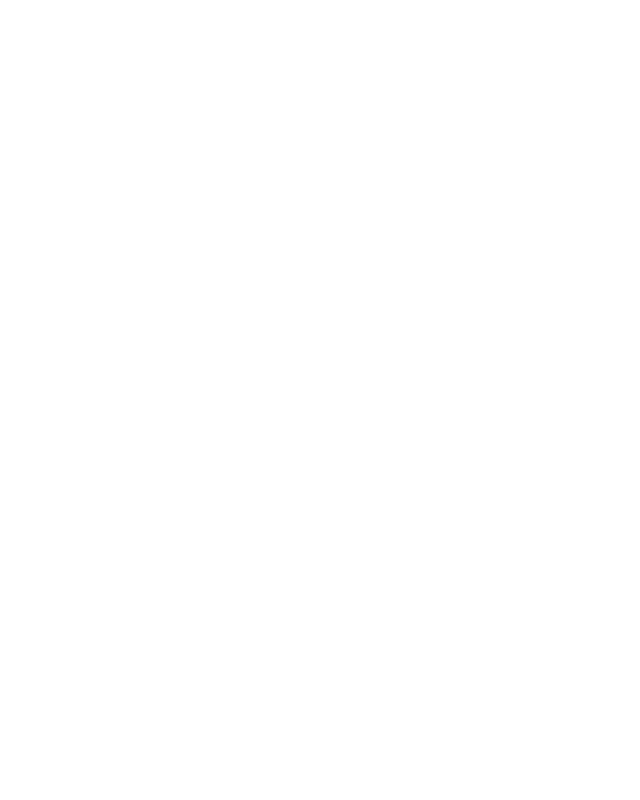
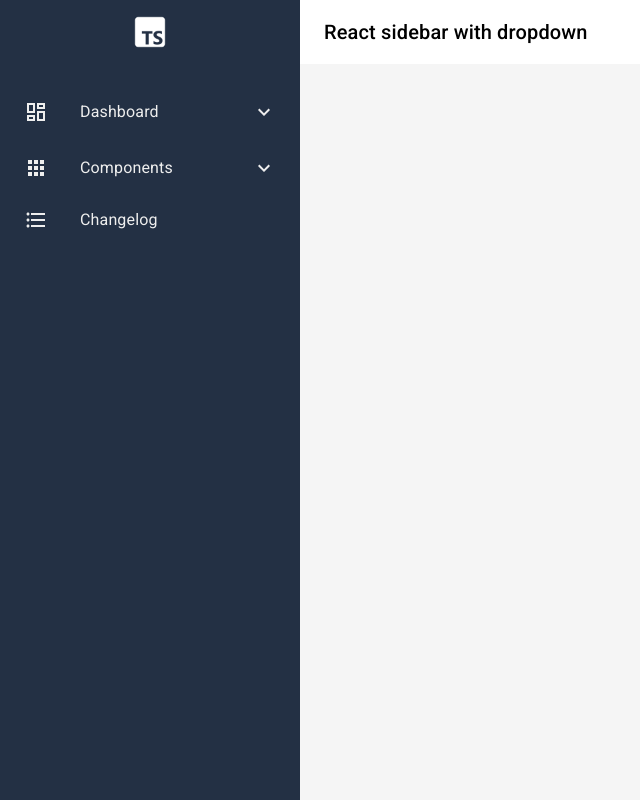
Before and after one commit to Pleasure3899/operator-helper, a React (Create React App) app: page /component in a window 1280 px wide. Before the commit this address had no page. Shown: the whole page, without its empty margins (0-640 px from the left). Built offline with nearby package versions, Linux system fonts and the light colour scheme.

Commit message:
Sidebar implemented

```diff
--- a/src/components/common/Sidebar.tsx
+++ b/src/components/common/Sidebar.tsx
@@ -1,8 +1,48 @@
-import React from 'react'
+import { Avatar, Drawer, List, Stack, Toolbar } from "@mui/material";
+import assets from "../../assets";
+import colorConfigs from "../../configs/colorConfigs";
+import sizeConfigs from "../../configs/sizeConfigs";
+import appRoutes from "../../routes/appRoutes";
+import SidebarItem from "./SidebarItem";
+import SidebarItemCollapse from "./SidebarItemCollapse";
 
 const Sidebar = () => {
     return (
-        <div>Sidebar</div>
+        <Drawer
+            variant="permanent"
+            sx={{
+                width: sizeConfigs.sidebar.width,
+                flexShrink: 0,
+                "& .MuiDrawer-paper": {
+                    width: sizeConfigs.sidebar.width,
+                    boxSizing: "border-box",
+                    borderRight: "0px",
+                    backgroundColor: colorConfigs.sidebar.bg,
+                    color: colorConfigs.sidebar.color
+                }
+            }}
+        >
+            <List disablePadding>
+                <Toolbar sx={{ marginBottom: "20px" }}>
+                    <Stack
+                        sx={{ width: "100%" }}
+                        direction="row"
+                        justifyContent="center"
+                    >
+                        <Avatar src={assets.images.logo} />
+                    </Stack>
+                </Toolbar>
+                {appRoutes.map((route, index) => (
+                    route.sidebarProps ? (
+                        route.child ? (
+                            <SidebarItemCollapse item={route} key={index} />
+                          ) : (
+                            <SidebarItem item={route} key={index} />
+                          )
+                    ) : null
+                ))}
+            </List>
+        </Drawer>
     );
 };
 
--- /dev/null
+++ b/src/components/common/SidebarItem.tsx
@@ -0,0 +1,40 @@
+import { ListItemButton, ListItemIcon } from "@mui/material";
+import { useSelector } from "react-redux";
+import { Link } from "react-router-dom";
+import colorConfigs from "../../configs/colorConfigs";
+import { RootState } from "../../redux/store";
+import { RouteType } from "../../routes/config";
+
+type Props = {
+    item: RouteType;
+};
+
+const SidebarItem = ({ item }: Props) => {
+    const { appState } = useSelector((state: RootState) => state.appState);
+
+    return (
+        item.sidebarProps && item.path ? (
+            <ListItemButton
+                component={Link}
+                to={item.path}
+                sx={{
+                    "&: hover": {
+                        backgroundColor: colorConfigs.sidebar.hoverBg
+                    },
+                    backgroundColor: appState === item.state ? colorConfigs.sidebar.activeBg : "unset",
+                    paddingY: "12px",
+                    paddingX: "24px"
+                }}
+            >
+                <ListItemIcon sx={{
+                    color: colorConfigs.sidebar.color
+                }}>
+                    {item.sidebarProps.icon && item.sidebarProps.icon}
+                </ListItemIcon>
+                {item.sidebarProps.displayText}
+            </ListItemButton>
+        ) : null
+    );
+};
+
+export default SidebarItem;
--- /dev/null
+++ b/src/components/common/SidebarItemCollapse.tsx
@@ -0,0 +1,72 @@
+import { Collapse, List, ListItemButton, ListItemIcon, ListItemText, Typography } from "@mui/material";
+import { useEffect, useState } from "react";
+import colorConfigs from "../../configs/colorConfigs";
+import { RouteType } from "../../routes/config";
+import ExpandLessOutlinedIcon from '@mui/icons-material/ExpandLessOutlined';
+import ExpandMoreOutlinedIcon from '@mui/icons-material/ExpandMoreOutlined';
+import SidebarItem from "./SidebarItem";
+import { useSelector } from "react-redux";
+import { RootState } from "../../redux/store";
+
+type Props = {
+    item: RouteType;
+};
+
+const SidebarItemCollapse = ({ item }: Props) => {
+    const [open, setOpen] = useState(false);
+
+    const { appState } = useSelector((state: RootState) => state.appState);
+
+    useEffect(() => {
+        if (appState.includes(item.state)) {
+            setOpen(true);
+        }
+    }, [appState, item]);
+
+    return (
+        item.sidebarProps ? (
+            <>
+                <ListItemButton
+                    onClick={() => setOpen(!open)}
+                    sx={{
+                        "&: hover": {
+                            backgroundColor: colorConfigs.sidebar.hoverBg
+                        },
+                        paddingY: "12px",
+                        paddingX: "24px"
+                    }}
+                >
+                    <ListItemIcon sx={{
+                        color: colorConfigs.sidebar.color
+                    }}>
+                        {item.sidebarProps.icon && item.sidebarProps.icon}
+                    </ListItemIcon>
+                    <ListItemText
+                        disableTypography
+                        primary={
+                            <Typography>
+                                {item.sidebarProps.displayText}
+                            </Typography>
+                        }
+                    />
+                    {open ? <ExpandLessOutlinedIcon /> : <ExpandMoreOutlinedIcon />}
+                </ListItemButton>
+                <Collapse in={open} timeout="auto">
+                    <List>
+                        {item.child?.map((route, index) => (
+                            route.sidebarProps ? (
+                                route.child ? (
+                                    <SidebarItemCollapse item={route} key={index} />
+                                ) : (
+                                    <SidebarItem item={route} key={index} />
+                                )
+                            ) : null
+                        ))}
+                    </List>
+                </Collapse>
+            </>
+        ) : null
+    );
+};
+
+export default SidebarItemCollapse;
--- a/src/components/layout/PageWrapper.tsx
+++ b/src/components/layout/PageWrapper.tsx
@@ -1,15 +1,24 @@
-import React from "react";
-import { ReactNode } from "react";
+import { ReactNode, useEffect } from "react";
+import { useDispatch } from "react-redux";
+import { setAppState } from "../../redux/features/appStateSlice";
 
 type Props = {
-    state?: string,
-    children: ReactNode
-}
+  state?: string,
+  children: ReactNode;
+};
 
 const PageWrapper = (props: Props) => {
-    return (
-       <>{props.children}</>
-    );
+  const dispatch = useDispatch();
+
+  useEffect(() => {
+    if (props.state) {
+      dispatch(setAppState(props.state));
+    }
+  }, [dispatch, props]);
+
+  return (
+    <>{props.children}</>
+  );
 };
 
 export default PageWrapper;
--- a/src/index.tsx
+++ b/src/index.tsx
@@ -1,12 +1,18 @@
 import React from 'react';
 import ReactDOM from 'react-dom/client';
 import App from './App';
+import { CssBaseline } from '@mui/material';
+import { Provider } from 'react-redux';
+import { store } from './redux/store';
 
 const root = ReactDOM.createRoot(
   document.getElementById('root') as HTMLElement
 );
 root.render(
   <React.StrictMode>
-    <App />
+    <Provider store={store}>
+      <CssBaseline />
+      <App />
+    </Provider>
   </React.StrictMode>
 );
--- a/src/pages/component/ComponentPageLayout.tsx
+++ b/src/pages/component/ComponentPageLayout.tsx
@@ -1,9 +1,11 @@
-import React from 'react'
+import { Outlet } from 'react-router-dom';
 
-const ComponentPageLayout = () => {
+type Props = {};
+
+const ComponentPageLayout = (props: Props) => {
     return (
-        <div>ComponentPageLayout</div>
-        );
+        <><Outlet /></>
+    );
 };
 
 export default ComponentPageLayout;
--- /dev/null
+++ b/src/redux/features/appStateSlice.ts
@@ -0,0 +1,25 @@
+import { createSlice, PayloadAction } from "@reduxjs/toolkit";
+
+type appState = {
+  appState: string;
+};
+
+const initialState: appState = {
+  appState: ""
+};
+
+export const appStateSlice = createSlice({
+  name: "appState",
+  initialState,
+  reducers: {
+    setAppState: (state, action: PayloadAction<string>) => {
+      state.appState = action.payload;
+    }
+  }
+});
+
+export const {
+  setAppState
+} = appStateSlice.actions;
+
+export default appStateSlice.reducer;
--- /dev/null
+++ b/src/redux/store.ts
@@ -0,0 +1,10 @@
+import { configureStore } from "@reduxjs/toolkit";
+import appStateSlice from "./features/appStateSlice";
+
+export const store = configureStore({
+  reducer: {
+    appState: appStateSlice
+  }
+});
+
+export type RootState = ReturnType<typeof store.getState>;
--- a/src/routes/appRoutes.tsx
+++ b/src/routes/appRoutes.tsx
@@ -1,10 +1,18 @@
-import React from 'react'
 import DashboardPageLayout from "../pages/dashboard/DashboardPageLayout";
 import HomePage from "../pages/home/HomePage";
 import { RouteType } from "./config";
+import DefaultPage from "../pages/dashboard/DefaultPage";
+import DashboardIndex from "../pages/dashboard/DashboardIndex";
+import ChangelogPage from "../pages/changelog/ChangelogPage";
+import AnalyticsPage from "../pages/dashboard/AnalyticsPage";
+import SaasPage from "../pages/dashboard/SaasPage";
+import ComponentPageLayout from "../pages/component/ComponentPageLayout";
 import DashboardOutlinedIcon from '@mui/icons-material/DashboardOutlined';
-import DefaultPage from "../pages/dashboard/DefaultPage";
-import DashboardIndex from '../pages/dashboard/DashboardIndex';
+import AppsOutlinedIcon from '@mui/icons-material/AppsOutlined';
+import FormatListBulletedOutlinedIcon from '@mui/icons-material/FormatListBulletedOutlined';
+import AlertPage from "../pages/component/AlertPage";
+import ButtonPage from "../pages/component/ButtonPage";
+
 
 const appRoutes: RouteType[] = [
     {
@@ -32,9 +40,61 @@
                 state: "dashboard.default",
                 sidebarProps: {
                     displayText: "Default"
+                },
+            },
+            {
+                path: "/dashboard/analytics",
+                element: <AnalyticsPage />,
+                state: "dashboard.analytics",
+                sidebarProps: {
+                    displayText: "Analytic"
+                }
+            },
+            {
+                path: "/dashboard/saas",
+                element: <SaasPage />,
+                state: "dashboard.saas",
+                sidebarProps: {
+                    displayText: "Saas"
                 }
             }
         ]
+    },
+    {
+        path: "/component",
+        element: <ComponentPageLayout />,
+        state: "component",
+        sidebarProps: {
+            displayText: "Components",
+            icon: <AppsOutlinedIcon />
+        },
+        child: [
+            {
+                path: "/component/alert",
+                element: <AlertPage />,
+                state: "component.alert",
+                sidebarProps: {
+                    displayText: "Alert"
+                },
+            },
+            {
+                path: "/component/button",
+                element: <ButtonPage />,
+                state: "component.button",
+                sidebarProps: {
+                    displayText: "Button"
+                }
+            }
+        ]
+    },
+    {
+        path: "/changelog",
+        element: <ChangelogPage />,
+        state: "changelog",
+        sidebarProps: {
+            displayText: "Changelog",
+            icon: <FormatListBulletedOutlinedIcon />
+        }
     }
 ];
 
--- a/src/routes/index.tsx
+++ b/src/routes/index.tsx
@@ -1,4 +1,3 @@
-import React from 'react'
 import { ReactNode } from "react";
 import { Route } from "react-router-dom";
 import PageWrapper from "../components/layout/PageWrapper";
```
Also changed, not shown: src/assets/index.ts (renamed from src/assets/images/index.ts).
